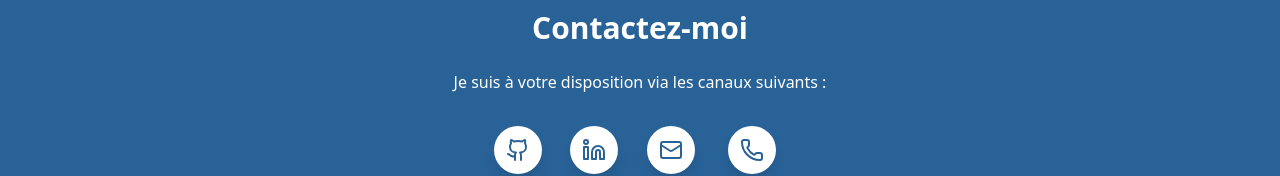
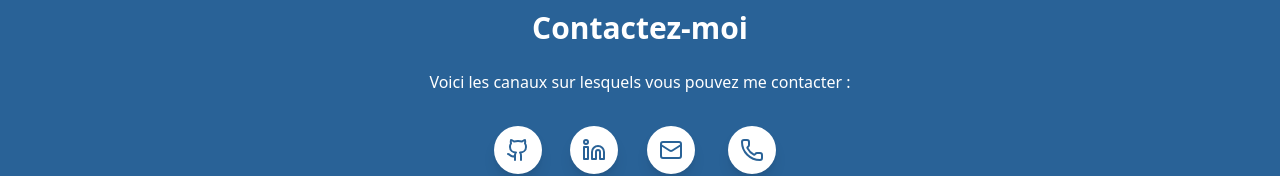
Before and after one commit to thoms-17/mon-portfolio, a React (Vite) app: page / in a window 1280 px wide. Shown: the part 2965-3141 px from the top of the page. Built offline with nearby package versions, Linux system fonts and the light colour scheme.

Commit message:
Update ContactSection.jsx

```diff
--- a/src/sections/ContactSection.jsx
+++ b/src/sections/ContactSection.jsx
@@ -23,7 +23,7 @@ const ContactSection = () => {
       </motion.h2>
 
       <motion.p {...fadeInUp} className="mb-8 text-white">
-        Je suis à votre disposition via les canaux suivants :
+        Voici les canaux sur lesquels vous pouvez me contacter :
       </motion.p>
 
       <motion.div
```
